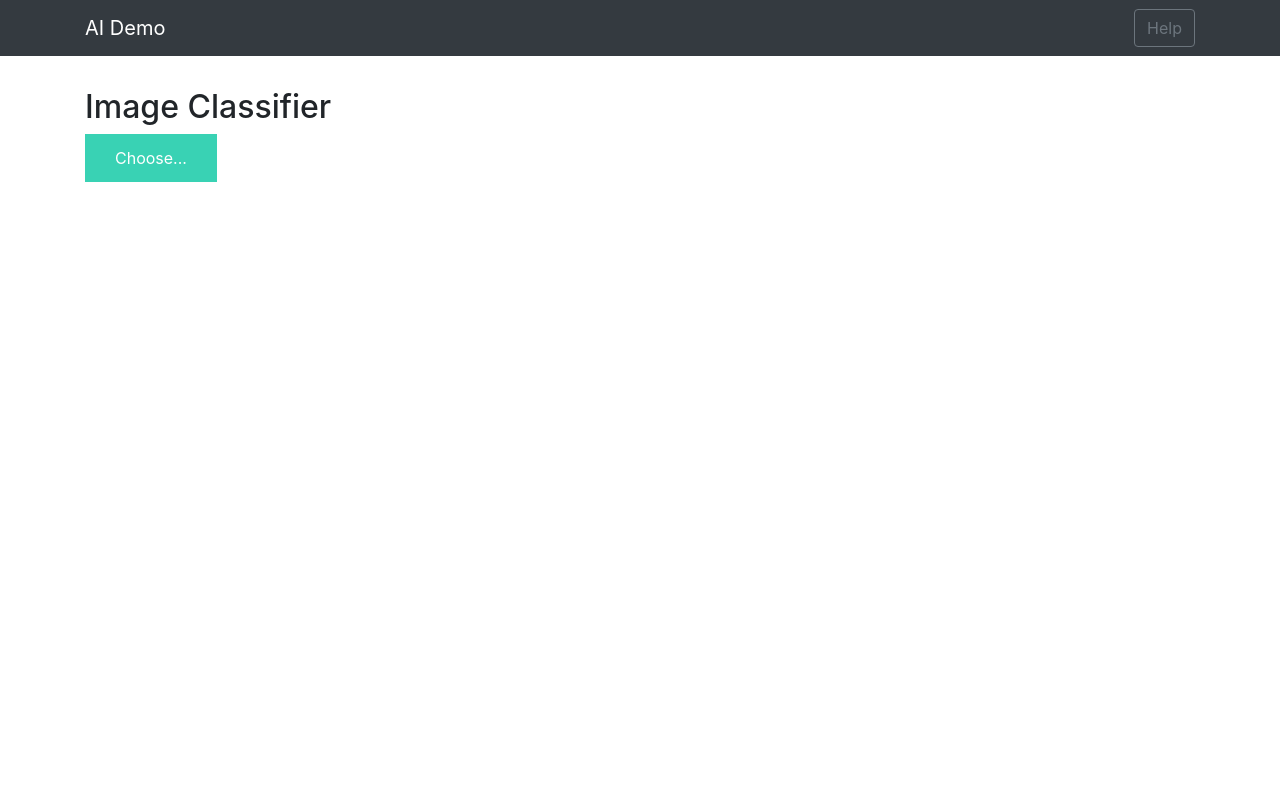
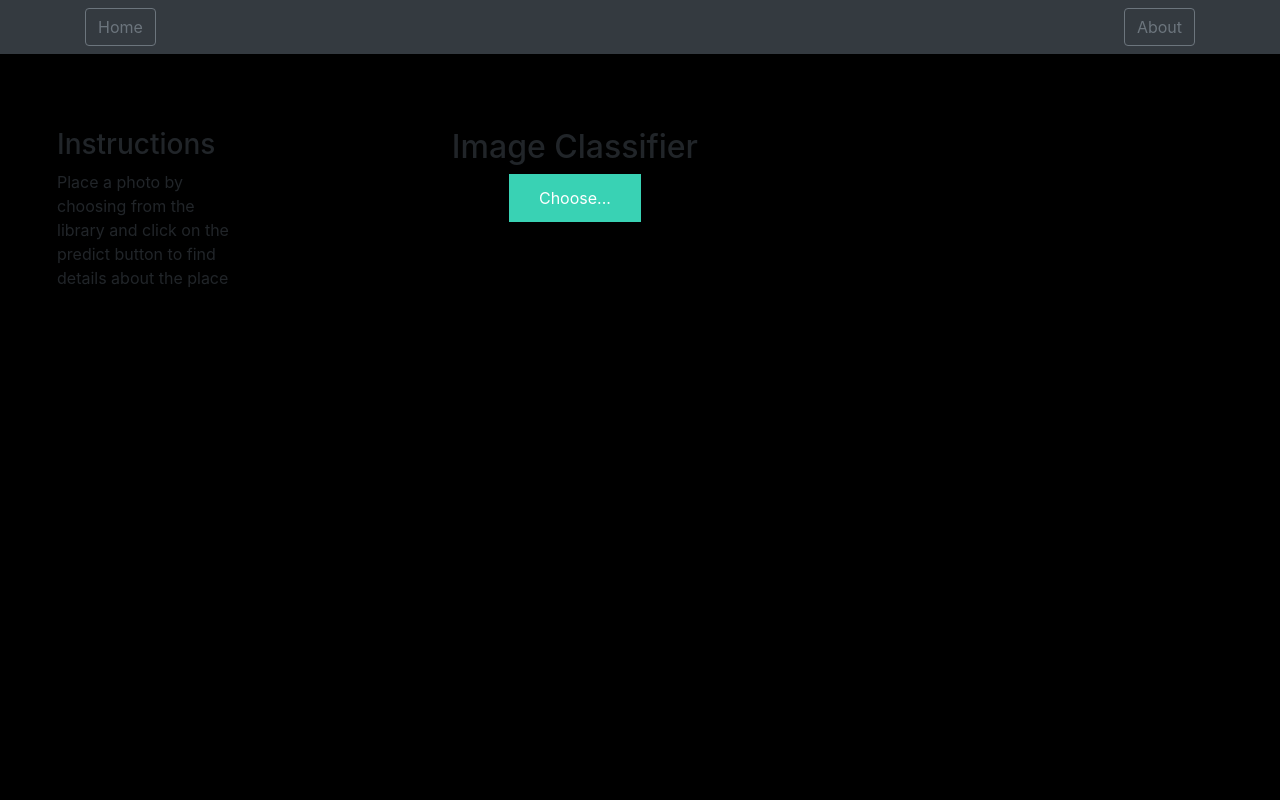
Before and after one commit to Saswat1998/LandmarkRecognition, a Flask app: page / in a window 1280 px wide. Run offline with Flask 2, Linux system fonts and the light colour scheme; some libraries are stand-ins or nearby versions.

Commit message:
Added CSS

```diff
--- a/Flask_apps/static/css/main.css
+++ b/Flask_apps/static/css/main.css
@@ -20,7 +20,7 @@ input[type="file"] {
     display: none;
 }
 
-.upload-label{
+.upload-label {
     display: inline-block;
     padding: 12px 30px;
     background: #39D2B4;
@@ -30,14 +30,35 @@ input[type="file"] {
     cursor: pointer;
 }
 
-.upload-label:hover{
+.upload-label:hover {
     background: #34495E;
     color: #39D2B4;
 }
 
+.grid-container {
+    display: grid;
+    grid-column-gap: 50px;
+}
+
+.grid-item-1 {
+    float: left;
+    width: 30%;
+    padding: 10px;
+    height: 300px;
+}
+
+.grid-item-2 {
+    float: right;
+    width: 70%;
+    padding: 10px;
+    height: 300px;
+}
+
 .loader {
-    border: 8px solid #f3f3f3; /* Light grey */
-    border-top: 8px solid #3498db; /* Blue */
+    border: 8px solid #f3f3f3;
+    /* Light grey */
+    border-top: 8px solid #3498db;
+    /* Blue */
     border-radius: 50%;
     width: 50px;
     height: 50px;
@@ -45,6 +66,21 @@ input[type="file"] {
 }
 
 @keyframes spin {
-    0% { transform: rotate(0deg); }
-    100% { transform: rotate(360deg); }
+    0% {
+        transform: rotate(0deg);
+    }
+    100% {
+        transform: rotate(360deg);
+    }
 }
+
+body {
+    margin: 0;
+    font-family: -apple-system, BlinkMacSystemFont, "Segoe UI", Roboto, "Helvetica Neue", Arial, sans-serif, "Apple Color Emoji", "Segoe UI Emoji", "Segoe UI Symbol";
+    font-size: 1rem;
+    font-weight: 400;
+    line-height: 1.5;
+    color: #212529;
+    text-align: left;
+    background-color: #000;
+}
--- a/Flask_apps/static/js/main.js
+++ b/Flask_apps/static/js/main.js
@@ -1,4 +1,4 @@
-$(document).ready(function () {
+$(document).ready(function() {
     // Init
     $('.image-section').hide();
     $('.loader').hide();
@@ -8,7 +8,7 @@ $(document).ready(function () {
     function readURL(input) {
         if (input.files && input.files[0]) {
             var reader = new FileReader();
-            reader.onload = function (e) {
+            reader.onload = function(e) {
                 $('#imagePreview').css('background-image', 'url(' + e.target.result + ')');
                 $('#imagePreview').hide();
                 $('#imagePreview').fadeIn(650);
@@ -16,7 +16,7 @@ $(document).ready(function () {
             reader.readAsDataURL(input.files[0]);
         }
     }
-    $("#imageUpload").change(function () {
+    $("#imageUpload").change(function() {
         $('.image-section').show();
         $('#btn-predict').show();
         $('#result').text('');
@@ -25,13 +25,15 @@ $(document).ready(function () {
     });
 
     // Predict
-    $('#btn-predict').click(function () {
+    $('#btn-predict').click(function() {
         var form_data = new FormData($('#upload-file')[0]);
 
         // Show loading animation
         $(this).hide();
         $('.loader').show();
-
+        $('.knowmore').show();
+        $('.show').fadeOut(600);
+        $('#upload-file').fadeOut(600);
         // Make prediction by calling api /predict
         $.ajax({
             type: 'POST',
@@ -41,7 +43,7 @@ $(document).ready(function () {
             cache: false,
             processData: false,
             async: true,
-            success: function (data) {
+            success: function(data) {
                 // Get and display the result
                 $('.loader').hide();
                 $('#result').fadeIn(600);
--- a/Flask_apps/templates/base.html
+++ b/Flask_apps/templates/base.html
@@ -4,7 +4,7 @@
     <meta charset="UTF-8">
     <meta name="viewport" content="width=device-width, initial-scale=1.0">
     <meta http-equiv="X-UA-Compatible" content="ie=edge">
-    <title>AI Demo</title>
+    <title>Landmark Recognition</title>
     <link href="https://cdn.bootcss.com/bootstrap/4.0.0/css/bootstrap.min.css" rel="stylesheet">
     <script src="https://cdn.bootcss.com/popper.js/1.12.9/umd/popper.min.js"></script>
     <script src="https://cdn.bootcss.com/jquery/3.3.1/jquery.min.js"></script>
@@ -15,12 +15,14 @@
 <body>
     <nav class="navbar navbar-dark bg-dark">
         <div class="container">
-            <a class="navbar-brand" href="#">AI Demo</a>
-            <button class="btn btn-outline-secondary my-2 my-sm-0" type="submit">Help</button>
+            <a href="/"><button class="btn btn-outline-secondary home" type="submit">Home</button></a>
+            <a href="/about"><button class="btn btn-outline-secondary about" type="submit">About</button></a>
+
         </div>
     </nav>
-    <div class="container">
-        <div id="content" style="margin-top:2em">{% block content %}{% endblock %}</div>
+    <div class="grid-container" style="margin-top:2em">
+
+        <div class="grid-item-2">{% block content %}{% endblock %}</div>
     </div>
 </body>
 
--- a/Flask_apps/templates/index.html
+++ b/Flask_apps/templates/index.html
@@ -1,9 +1,16 @@
 {% extends "base.html" %} {% block content %}
-
+<div class="container">
+    <div class="grid-item-1 show" style=" float: left; width: 30%; padding: 2em;">
+        <h3>Instructions</h3>
+        <p>Place a photo by choosing from the library and click on the predict button to find details about the place</p>
+    </div>
+    <div class="grid-item-2" style=" float: right; width: 70%; padding: 2em;">
+        <center>
             <h2>Image Classifier</h2>
-
+        </center>
+        <center>
             <div>
-    <form id="upload-file" method="post" enctype="multipart/form-data">
+                <form id="upload-file" method="post" enctype="multipart/form-data" style="display: block;">
                     <label for="imageUpload" class="upload-label">
                     Choose...
                 </label>
@@ -20,12 +27,22 @@
                     </div>
                 </div>
 
-    <div class="loader" style="display:none;"></div>
-
-    <h3 id="result">
-        <span> </span>
-    </h3>
+                <div class="loader" style="display:none;">
 
                 </div>
+                <div>
+                    <div class="knowmore" style="display: none;">
+                        <button type="button" class="btn btn-primary btn-lg " id="btn-predict">Know More</button>
+                    </div>
+                </div>
 
+                <p id="result">
+                    <span> </span>
+
+                </p>
+
+            </div>
+        </center>
+    </div>
+</div>
 {% endblock %}
```
Also changed, not shown: Flask_apps/templates/about.html (added, +17 -0 lines), Flask_apps/uploads/casey-horner-U99MWFYrS1c-unsplash.jpg (added), Flask_apps/uploads/levi-xu-Mc8h1jPrfrM-unsplash.jpg (added). Lines whose indentation alone changed are shown as unchanged.
